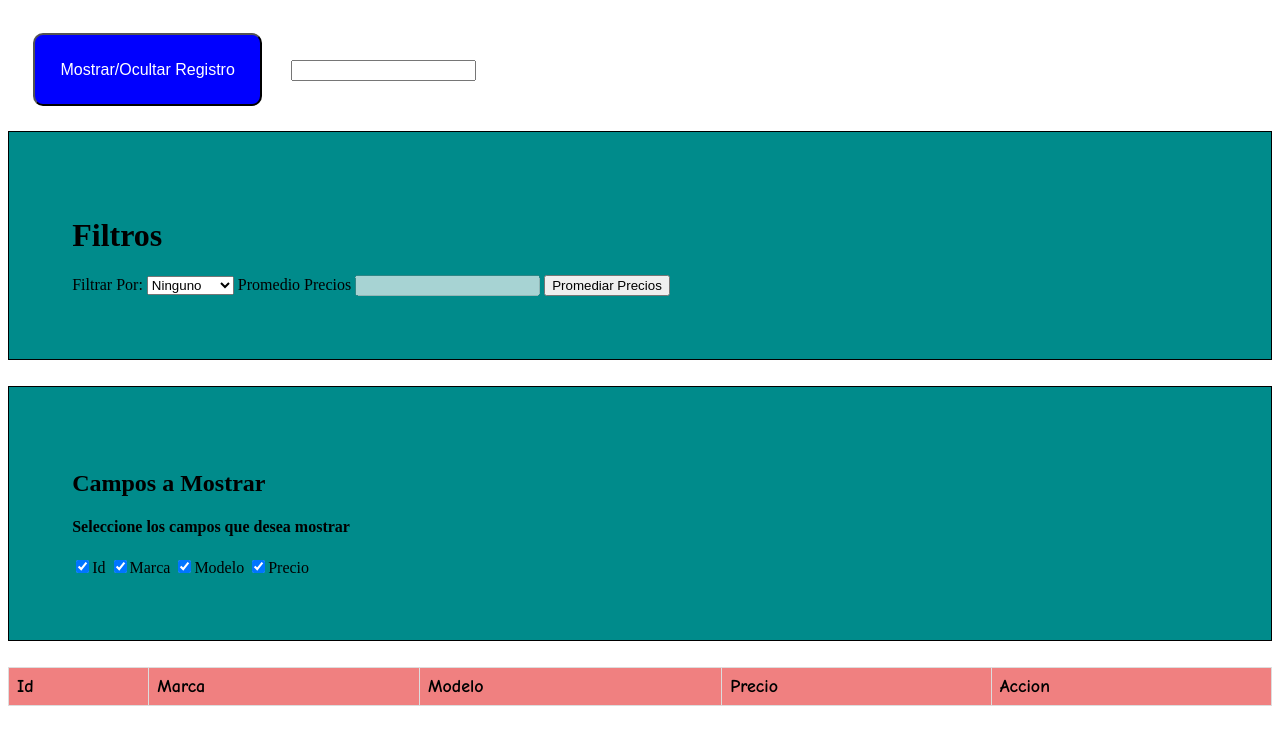
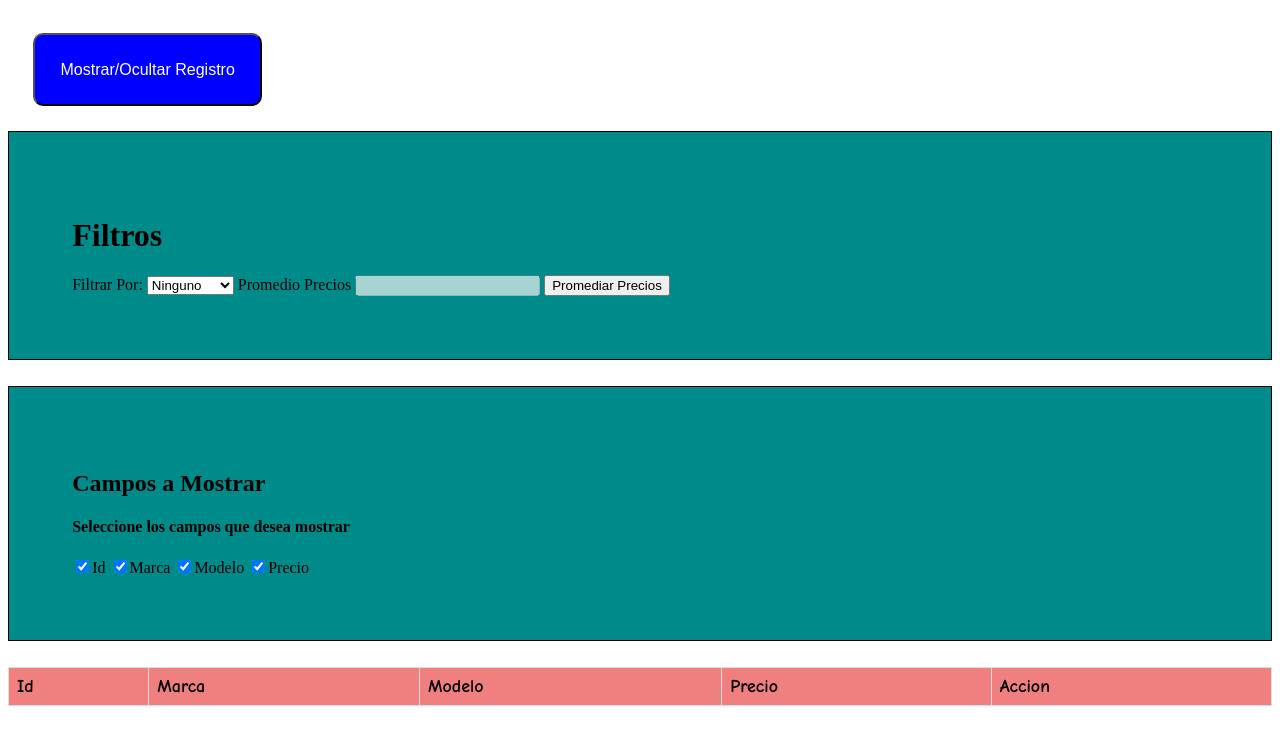
Before and after one commit to MatiasMoll/SegundoParcialPrograIII, a plain HTML site: page index.html in a window 1280 px wide. Drawn offline with Linux system fonts and the light colour scheme.

Commit message:
Segundo Parcial

```diff
--- a/index.html
+++ b/index.html
@@ -40,7 +40,8 @@
     </div>
     <div class="container" id="inputs">
         <input type="button" class="variant" id="agregar" value="Mostrar/Ocultar Registro" />
-        <input type="text" class="variant" id="txtBuscar" />
+
+
     </div>
 
     <div id="metricas">
```
